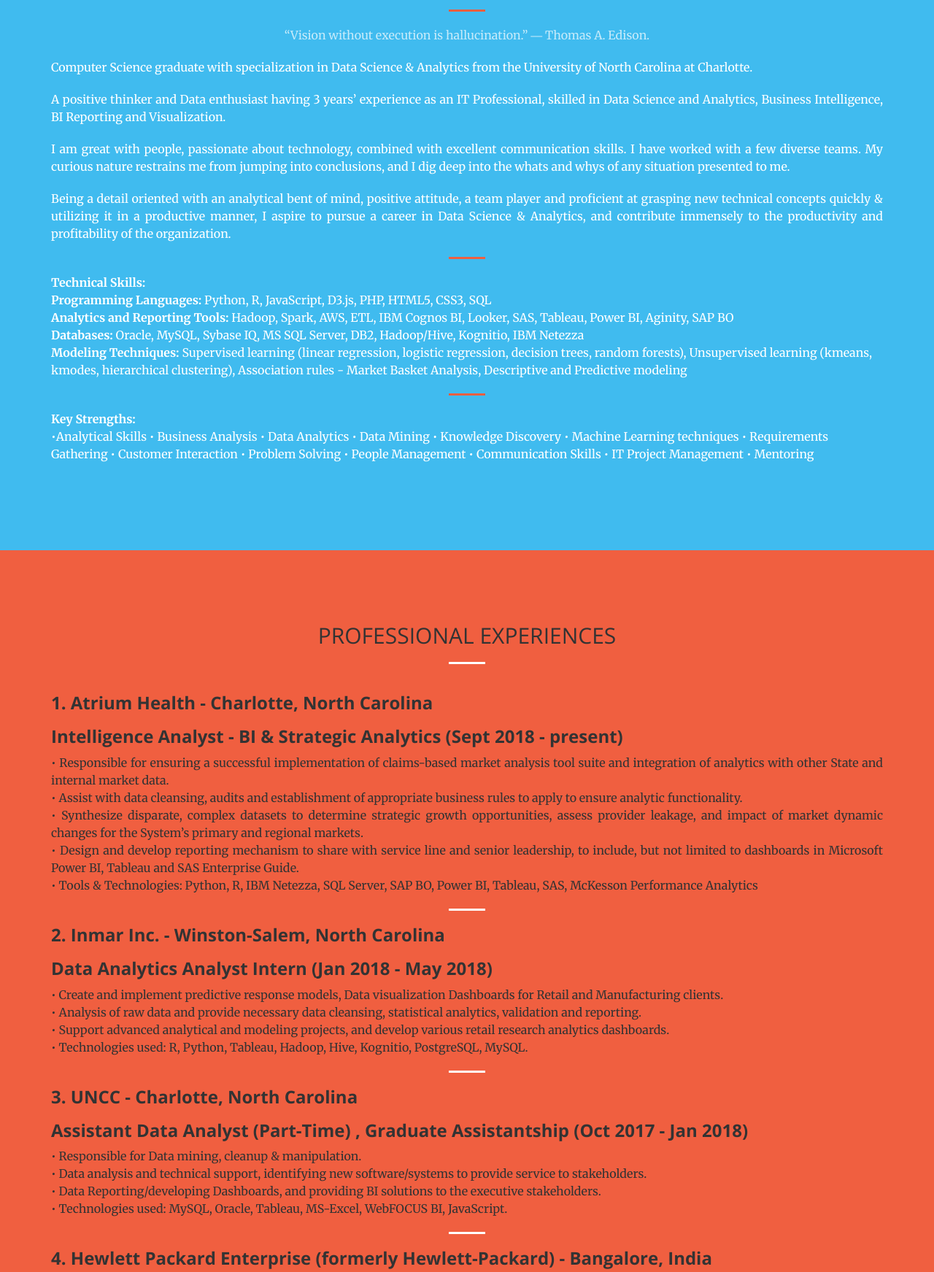
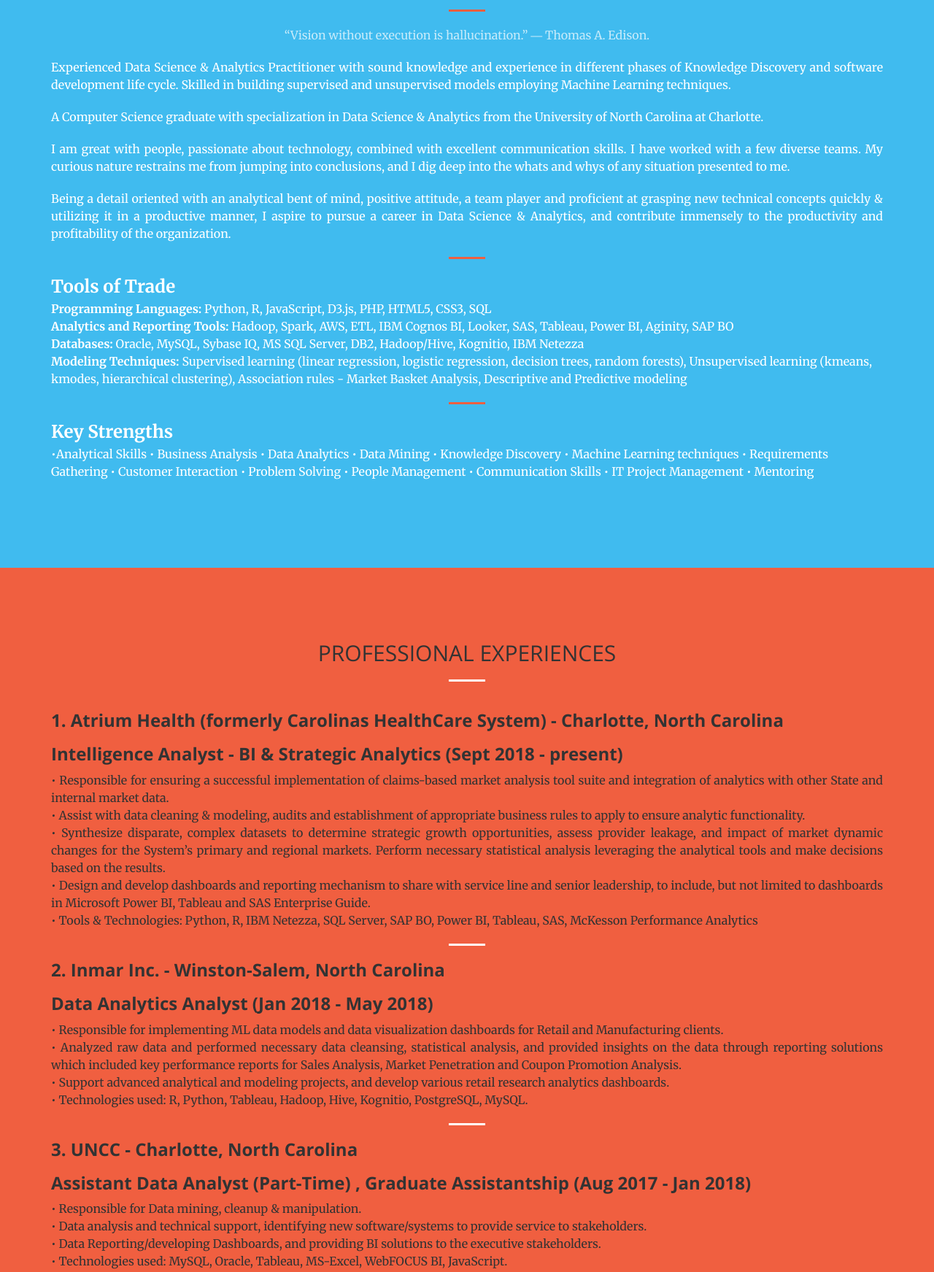
Before and after one commit to HRakesh/HRakesh.github.io, a plain HTML site: page index.html in a window 1280 px wide. Shown: the part 940-2683 px from the top of the page at 73% size. Drawn offline with nearby package versions, Linux system fonts and the light colour scheme.

Commit message:
Add files via upload

```diff
--- a/index.html
+++ b/index.html
@@ -10,6 +10,7 @@
     <meta name="author" content="">
 
     <title>Rakesh Harish</title>
+	<link rel="icon" href="img/rh.jpg">
 
     <!-- Bootstrap Core CSS -->
     <link href="vendor/bootstrap/css/bootstrap.min.css" rel="stylesheet">
@@ -102,20 +103,19 @@
             <div class="row">
                 <div class="col-lg-12">
                     <div>
-
-					<p style="text-align:justify">Computer Science graduate with specialization in Data Science & Analytics from the University of North Carolina at Charlotte.<br/></p>
-					<p style="text-align:justify">A positive thinker and Data enthusiast having 3 years’ experience as an IT Professional, skilled in Data Science and Analytics, Business Intelligence, BI Reporting and Visualization.<br/></p>
+					<p style="text-align:justify">Experienced Data Science & Analytics Practitioner with sound knowledge and experience in different phases of Knowledge Discovery and software development life cycle. Skilled in building supervised and unsupervised models employing Machine Learning techniques.<br/></p>
+					<p style="text-align:justify">A Computer Science graduate with specialization in Data Science & Analytics from the University of North Carolina at Charlotte.<br/></p>
 					<p style="text-align:justify">I am great with people, passionate about technology, combined with excellent communication skills. I have worked with a few diverse teams. My curious nature restrains me from jumping into conclusions, and I dig deep into the whats and whys of any situation presented to me.<br/></p>
 					<p style="text-align:justify">Being a detail oriented with an analytical bent of mind, positive attitude, a team player and proficient at grasping new technical concepts quickly & utilizing it in a productive manner, I aspire to pursue a career in Data Science & Analytics, and contribute immensely to the productivity and profitability of the organization.</p>
 					<hr>
-					<p><b>Technical Skills:</b><br/>
+					<p><b><font size="5">Tools of Trade</font></b><br/>
 					<b>Programming Languages:</b> Python, R, JavaScript, D3.js, PHP, HTML5, CSS3, SQL<br/>
 					<b>Analytics and Reporting Tools:</b> Hadoop, Spark, AWS, ETL, IBM Cognos BI, Looker, SAS, Tableau, Power BI, Aginity, SAP BO<br/>
 					<b>Databases:</b> Oracle, MySQL, Sybase IQ, MS SQL Server, DB2, Hadoop/Hive, Kognitio, IBM Netezza<br/>
 					<b>Modeling Techniques:</b> Supervised learning (linear regression, logistic regression, decision trees, random forests), Unsupervised learning (kmeans, kmodes, hierarchical clustering), Association rules - Market Basket Analysis, Descriptive and Predictive modeling<br/>
 					</p>
 					<hr>
-					<p><b>Key Strengths:</b><br/>
+					<p><b><font size="5">Key Strengths</font></b><br/>
 					•Analytical Skills • Business Analysis • Data Analytics • Data Mining • Knowledge Discovery • Machine Learning techniques • Requirements Gathering • Customer Interaction •
 					Problem Solving • People Management • Communication Skills • IT Project Management • Mentoring
                     </p>
@@ -138,23 +138,23 @@
             <div class="row">
                 <div class="col-lg-12">
                     <div>
-					<h3><b>1. Atrium Health - Charlotte, North Carolina</b></h3>
+					<h3><b>1. Atrium Health (formerly Carolinas HealthCare System) - Charlotte, North Carolina</b></h3>
 						<h3><b>Intelligence Analyst - BI & Strategic Analytics (Sept 2018 - present)</b></h3>
 						<p style="text-align:justify">	• Responsible for ensuring a successful implementation of claims-based market analysis tool suite and integration of analytics with other State and internal market data.<br/>
-						• Assist with data cleansing, audits and establishment of appropriate business rules to apply to ensure analytic functionality.<br/>
-						• Synthesize disparate, complex datasets to determine strategic growth opportunities, assess provider leakage, and impact of market dynamic changes for the System’s primary and regional markets.<br/>
-						• Design and develop reporting mechanism to share with service line and senior leadership, to include, but not limited to dashboards in Microsoft Power BI, Tableau and SAS Enterprise Guide.<br/>
+						• Assist with data cleaning & modeling, audits and establishment of appropriate business rules to apply to ensure analytic functionality.<br/>
+						• Synthesize disparate, complex datasets to determine strategic growth opportunities, assess provider leakage, and impact of market dynamic changes for the System’s primary and regional markets. Perform necessary statistical analysis leveraging the analytical tools and make decisions based on the results.<br/>
+						• Design and develop dashboards and reporting mechanism to share with service line and senior leadership, to include, but not limited to dashboards in Microsoft Power BI, Tableau and SAS Enterprise Guide.<br/>
 						• Tools & Technologies: Python, R, IBM Netezza, SQL Server, SAP BO, Power BI, Tableau, SAS, McKesson Performance Analytics<br/></p>
 						<hr class="light">
                         <h3><b>2. Inmar Inc. - Winston-Salem, North Carolina</b></h3>
-						<h3><b>Data Analytics Analyst Intern (Jan 2018 - May 2018)</b></h3>
-						<p style="text-align:justify">	• Create and implement predictive response models, Data visualization Dashboards for Retail and Manufacturing clients.<br/>
-                            • Analysis of raw data and provide necessary data cleansing, statistical analytics, validation and reporting.<br/>
+						<h3><b>Data Analytics Analyst (Jan 2018 - May 2018)</b></h3>
+						<p style="text-align:justify">	• Responsible for implementing ML data models and data visualization dashboards for Retail and Manufacturing clients.<br/>
+                            • Analyzed raw data and performed necessary data cleansing, statistical analysis, and provided insights on the data through reporting solutions which included key performance reports for Sales Analysis, Market Penetration and Coupon Promotion Analysis.<br/>
                             • Support advanced analytical and modeling projects, and develop various retail research analytics dashboards.<br/>
                             • Technologies used: R, Python, Tableau, Hadoop, Hive, Kognitio, PostgreSQL, MySQL.<br/></p>
 						<hr class="light">
 						<h3><b>3. UNCC - Charlotte, North Carolina</b></h3>
-						<h3><b>Assistant Data Analyst (Part-Time) , Graduate Assistantship (Oct 2017 - Jan 2018)</b></h3>
+						<h3><b>Assistant Data Analyst (Part-Time) , Graduate Assistantship (Aug 2017 - Jan 2018)</b></h3>
 						<p style="text-align:justify">	• Responsible for Data mining, cleanup & manipulation.<br/>
 							• Data analysis and technical support, identifying new software/systems to provide service to stakeholders.<br/>
 							• Data Reporting/developing Dashboards, and providing BI solutions to the executive stakeholders.<br/>
```
